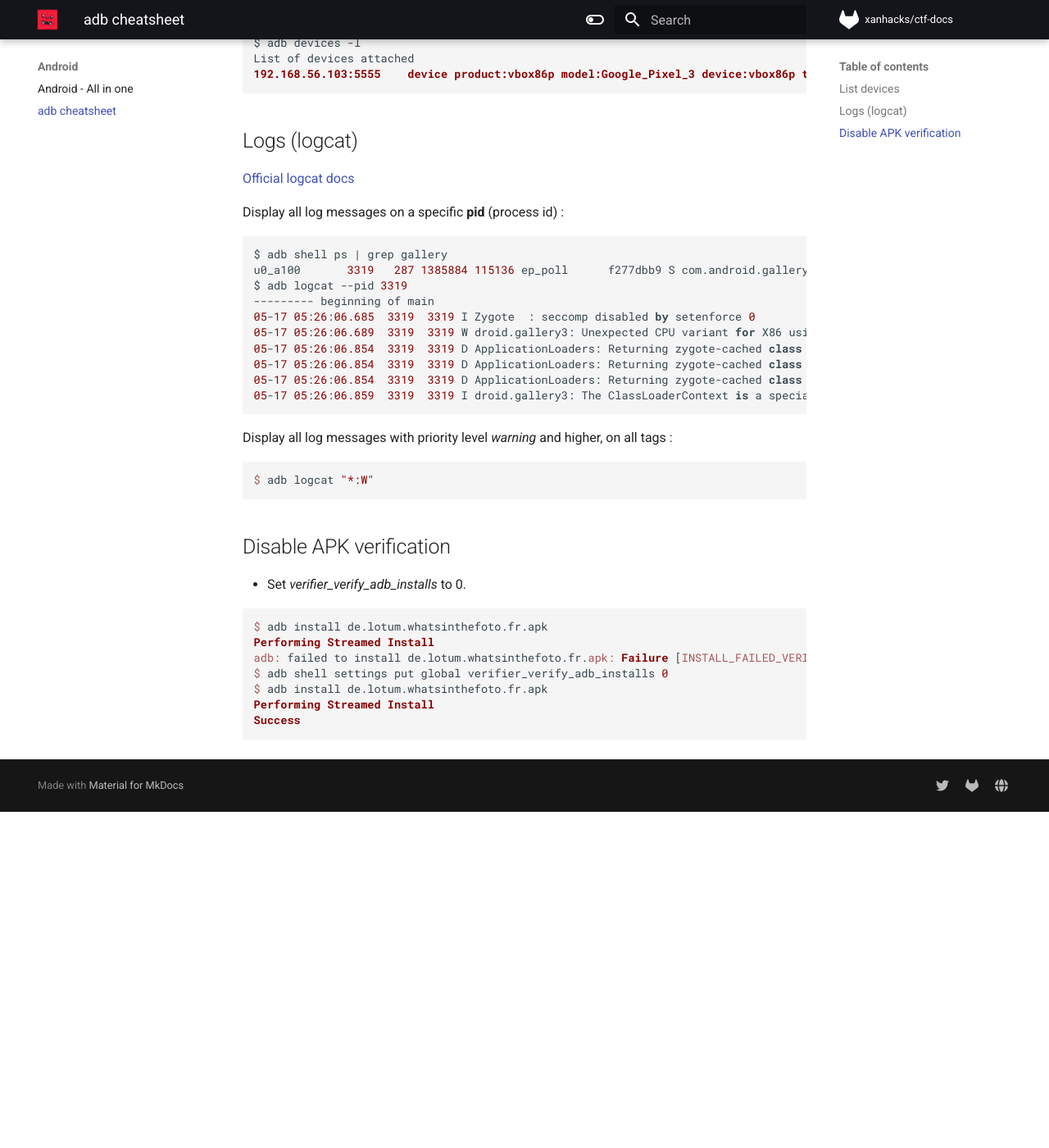
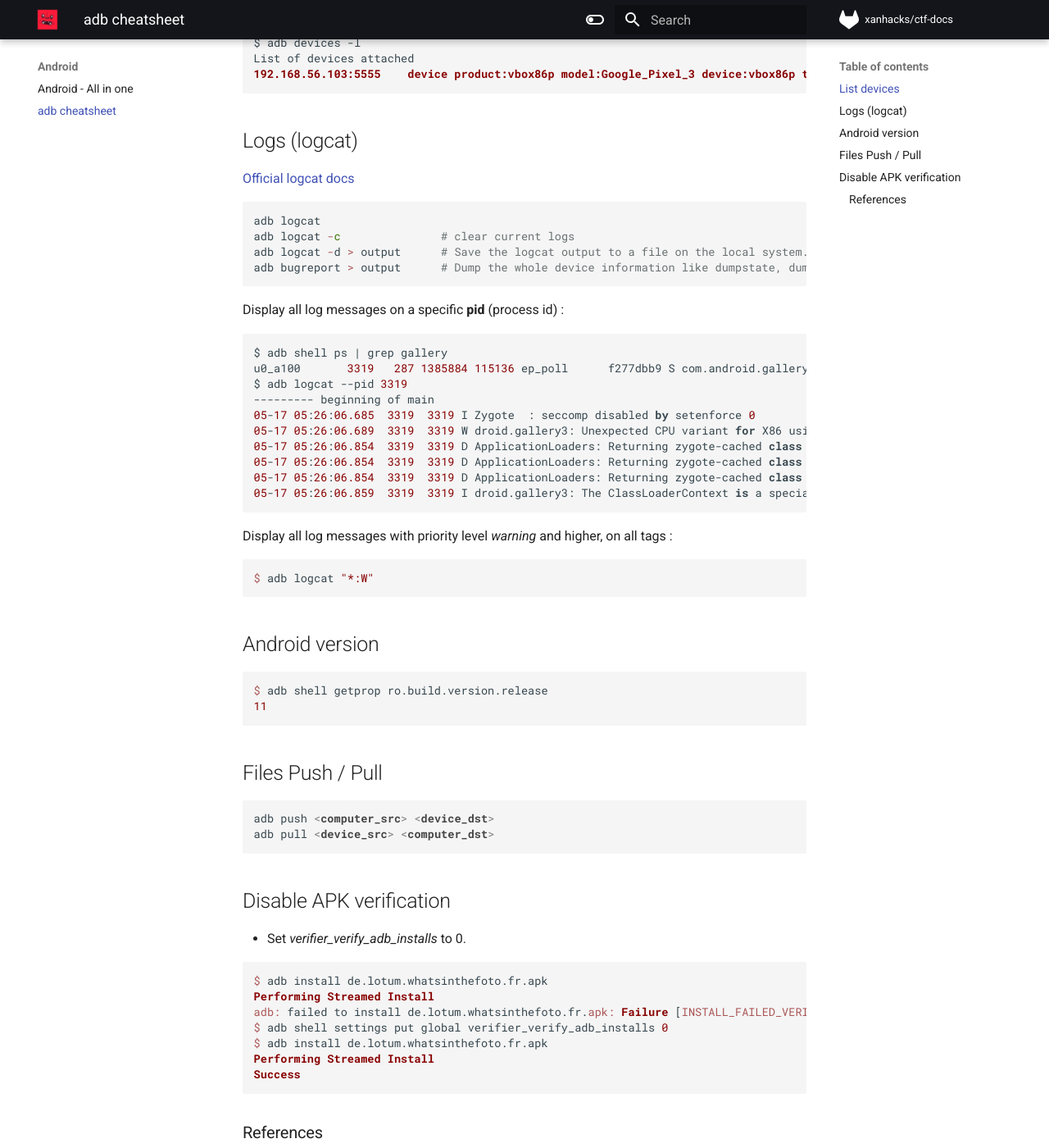
Before and after one commit to xanhacks/ctf-docs, an MkDocs documentation site: the page built from docs/android/02-adb.md, in a window 1280 px wide and 1400 px high, scrolled down 727 px. Shown: the whole window at 82% size. Built offline with MkDocs 1.6.1 and Material for MkDocs 9.7.7, drawn with Linux system fonts in a browser that asks for light colours; nearby versions of some CDN libraries; comment, search, counter and statistics services are not loaded; before the commit the page ends 1717 px from its top, so only the background shows below that; some of the changed text lies outside the part shown.

Commit message:
update adb cheatsheet

````diff
--- a/docs/android/02-adb.md
+++ b/docs/android/02-adb.md
@@ -33,6 +33,13 @@ List of devices attached
 
 [Official logcat docs](https://developer.android.com/studio/command-line/logcat)
 
+```shell
+adb logcat
+adb logcat -c               # clear current logs
+adb logcat -d > output      # Save the logcat output to a file on the local system.
+adb bugreport > output      # Dump the whole device information like dumpstate, dumpsys and logcat output.
+```
+
 Display all log messages on a specific **pid** (process id) :
 
 ```shell
@@ -54,6 +61,20 @@ Display all log messages with priority level *warning* and higher, on all tags :
 $ adb logcat "*:W"
 ```
 
+## Android version
+
+```shell
+$ adb shell getprop ro.build.version.release
+11
+```
+
+## Files Push / Pull
+
+```shell
+adb push <computer_src> <device_dst>
+adb pull <device_src> <computer_dst>
+```
+
 ## Disable APK verification
 
 - Set *verifier_verify_adb_installs* to 0.
@@ -67,3 +88,9 @@ $ adb install de.lotum.whatsinthefoto.fr.apk
 Performing Streamed Install
 Success
 ```
+
+### References
+
+- https://developer.android.com/studio/command-line/adb
+- https://www.automatetheplanet.com/adb-cheat-sheet/
+- https://gist.github.com/Pulimet/5013acf2cd5b28e55036c82c91bd56d8
````
